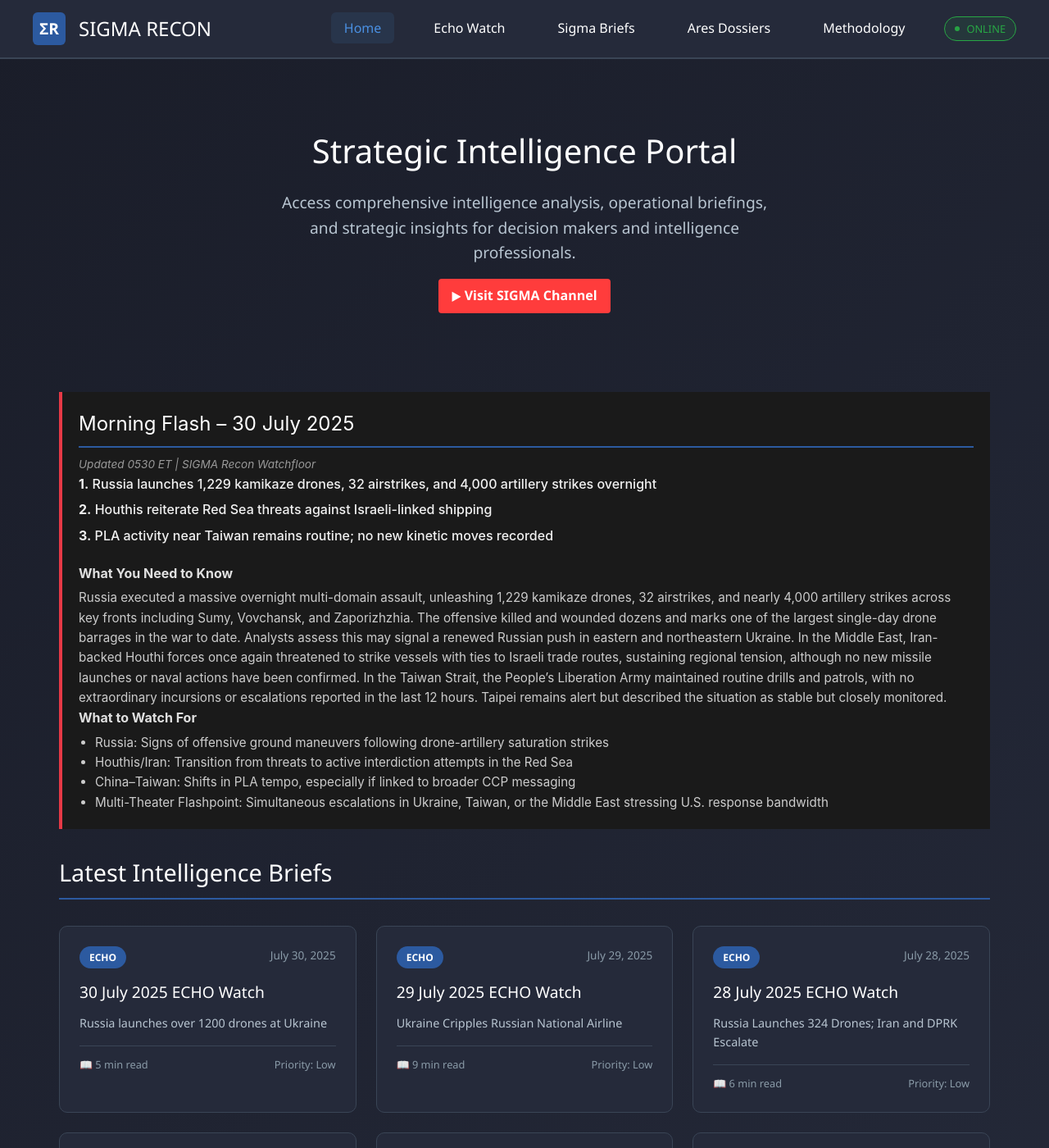
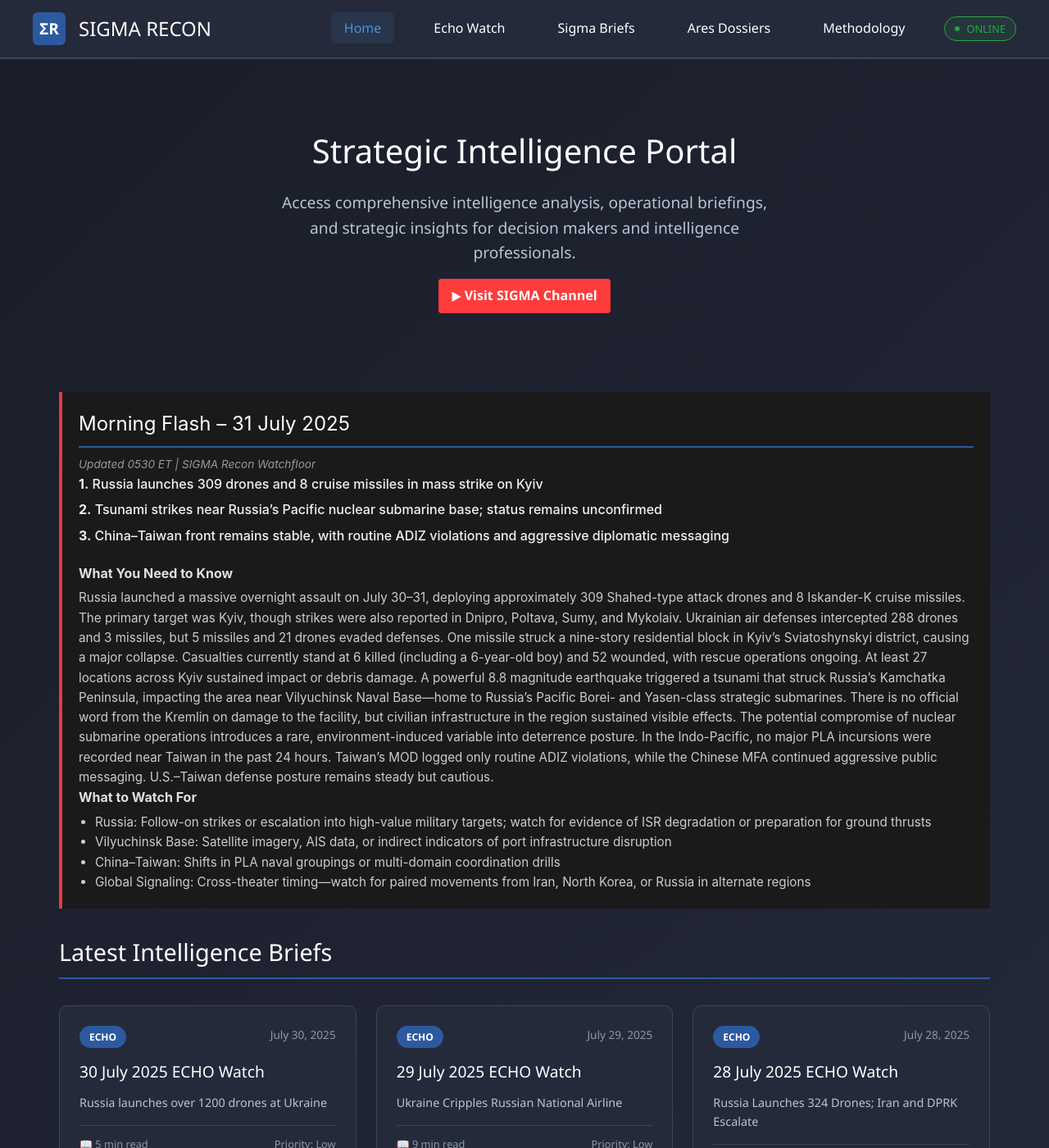
Before and after one commit to Monster52/SIGMA_Recon, a Jekyll site: the page built from index.html, in a window 1280 px wide and 1400 px high. Shown: the whole window at 82% size. Built offline with Jekyll 4.4.1, drawn with Linux system fonts in a browser that asks for light colours; comment, search, counter and statistics services are not loaded.

Commit message:
Update MFR

```diff
--- a/index.html
+++ b/index.html
@@ -15,29 +15,33 @@ title: SIGMA Recon - Strategic Intelligence Portal
 
 <!-- Morning Flash Module -->
 <div class="morning-flash-container">
-  <h2 class="section-title">Morning Flash – 30 July 2025</h2>
+  <h2 class="section-title">Morning Flash – 31 July 2025</h2>
     <p class="flash-timestamp">Updated 0530 ET | SIGMA Recon Watchfloor</p>
 
   <ul class="flash-bullets">
-    <li><strong>1.</strong> Russia launches 1,229 kamikaze drones, 32 airstrikes, and 4,000 artillery strikes overnight</li>
-    <li><strong>2.</strong> Houthis reiterate Red Sea threats against Israeli-linked shipping</li>
-    <li><strong>3.</strong> PLA activity near Taiwan remains routine; no new kinetic moves recorded</li>
+    <li><strong>1.</strong> Russia launches 309 drones and 8 cruise missiles in mass strike on Kyiv</li>
+    <li><strong>2.</strong> Tsunami strikes near Russia’s Pacific nuclear submarine base; status remains unconfirmed</li>
+    <li><strong>3.</strong> China–Taiwan front remains stable, with routine ADIZ violations and aggressive diplomatic messaging</li>
   </ul>
   <div class="flash-subsections">
     <div class="flash-need-to-know">
       <h4>What You Need to Know</h4>
-      <p>Russia executed a massive overnight multi-domain assault, unleashing 1,229 kamikaze drones, 32 airstrikes, and nearly 4,000 artillery strikes across key fronts including Sumy, Vovchansk, and Zaporizhzhia. The offensive killed and wounded dozens and marks one of the largest single-day drone barrages in the war to date. Analysts assess this may signal a renewed Russian push in eastern and northeastern Ukraine.
-      In the Middle East, Iran-backed Houthi forces once again threatened to strike vessels with ties to Israeli trade routes, sustaining regional tension, although no new missile launches or naval actions have been confirmed.
-      In the Taiwan Strait, the People’s Liberation Army maintained routine drills and patrols, with no extraordinary incursions or escalations reported in the last 12 hours. Taipei remains alert but described the situation as stable but closely monitored.
+      <p>Russia launched a massive overnight assault on July 30–31, deploying approximately 309 Shahed-type attack drones and 8 Iskander-K cruise missiles. The primary target was Kyiv, though strikes were also reported in Dnipro, Poltava, Sumy, and Mykolaiv.
+
+Ukrainian air defenses intercepted 288 drones and 3 missiles, but 5 missiles and 21 drones evaded defenses. One missile struck a nine-story residential block in Kyiv’s Sviatoshynskyi district, causing a major collapse. Casualties currently stand at 6 killed (including a 6-year-old boy) and 52 wounded, with rescue operations ongoing. At least 27 locations across Kyiv sustained impact or debris damage.
+
+A powerful 8.8 magnitude earthquake triggered a tsunami that struck Russia’s Kamchatka Peninsula, impacting the area near Vilyuchinsk Naval Base—home to Russia’s Pacific Borei- and Yasen-class strategic submarines. There is no official word from the Kremlin on damage to the facility, but civilian infrastructure in the region sustained visible effects. The potential compromise of nuclear submarine operations introduces a rare, environment-induced variable into deterrence posture.
+
+In the Indo-Pacific, no major PLA incursions were recorded near Taiwan in the past 24 hours. Taiwan’s MOD logged only routine ADIZ violations, while the Chinese MFA continued aggressive public messaging. U.S.–Taiwan defense posture remains steady but cautious.
       </p>
     </div>
     <div class="flash-watch-for">
       <h4>What to Watch For</h4>
       <ul>
-        <li> Russia: Signs of offensive ground maneuvers following drone-artillery saturation strikes</li>
-        <li> Houthis/Iran: Transition from threats to active interdiction attempts in the Red Sea</li>
-        <li> China–Taiwan: Shifts in PLA tempo, especially if linked to broader CCP messaging</li>
-        <li> Multi-Theater Flashpoint: Simultaneous escalations in Ukraine, Taiwan, or the Middle East stressing U.S. response bandwidth</li>
+        <li> Russia: Follow-on strikes or escalation into high-value military targets; watch for evidence of ISR degradation or preparation for ground thrusts</li>
+        <li> Vilyuchinsk Base: Satellite imagery, AIS data, or indirect indicators of port infrastructure disruption</li>
+        <li> China–Taiwan: Shifts in PLA naval groupings or multi-domain coordination drills</li>
+        <li> Global Signaling: Cross-theater timing—watch for paired movements from Iran, North Korea, or Russia in alternate regions</li>
       </ul>
     </div>
   </div>
```
